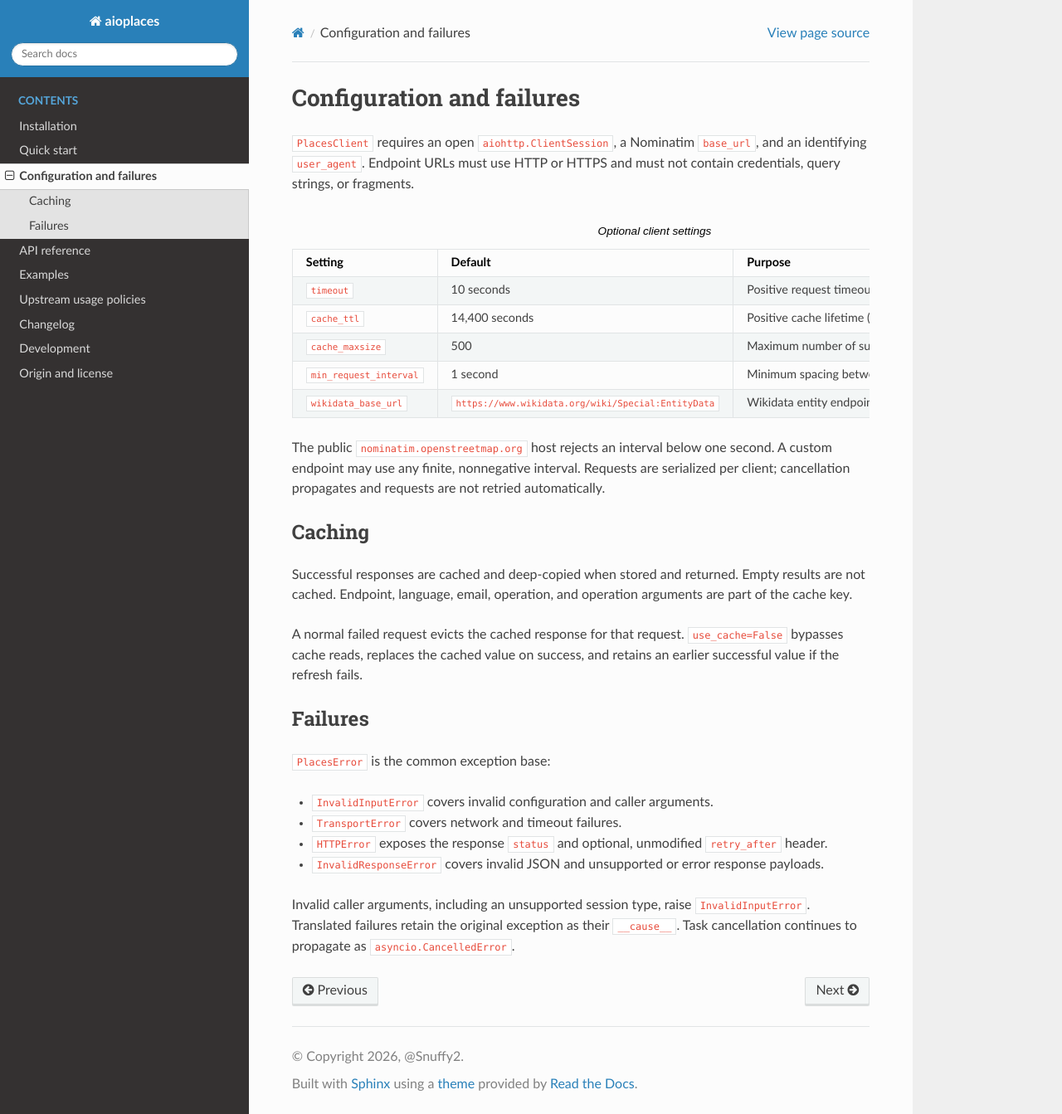
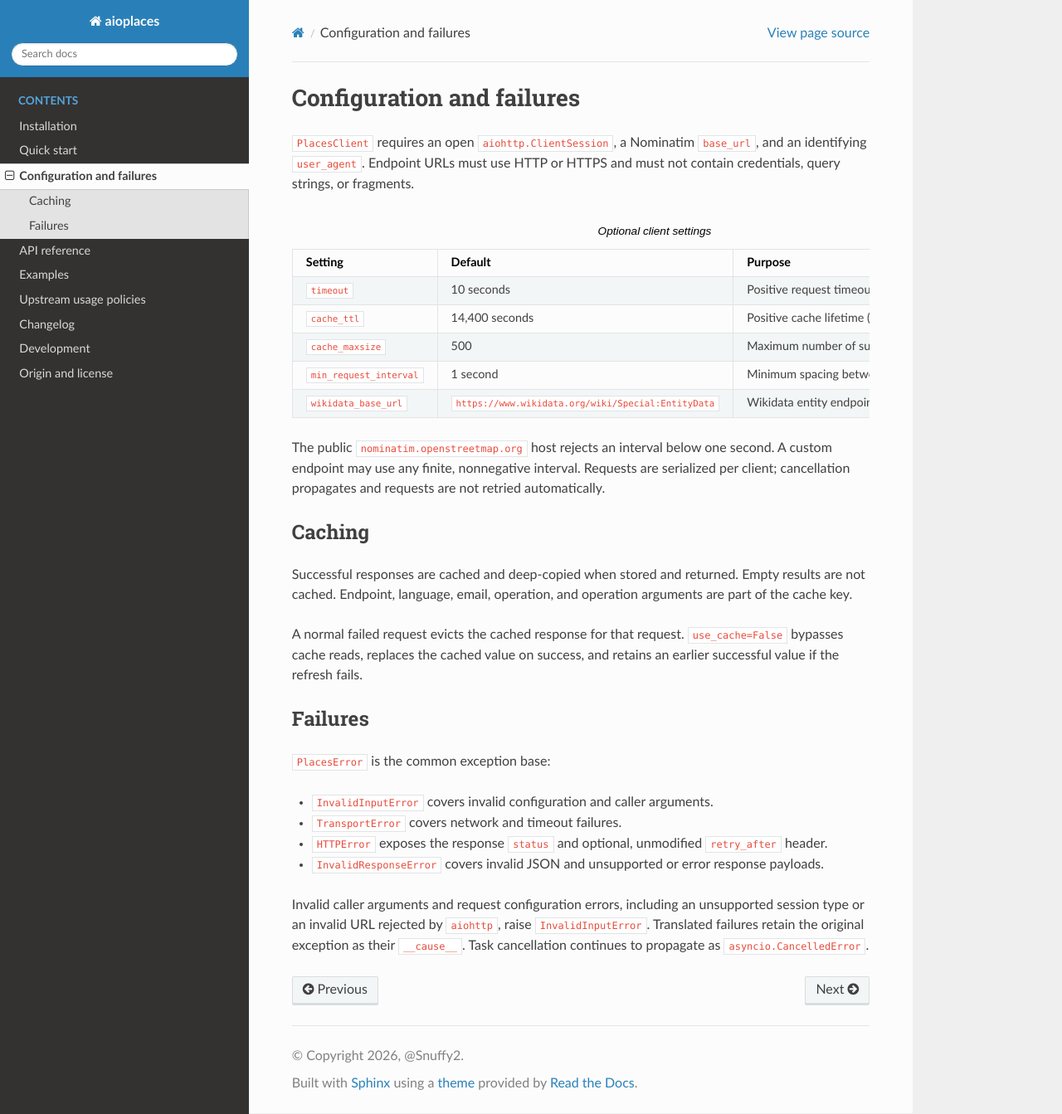
Before and after one commit to Snuffy2/aioplaces, a Sphinx documentation site: the page built from docs/source/configuration.rst, in a window 1280 px wide and 1343 px high. Shown: the whole window at 83% size. Built offline with Sphinx 7.4.7 and the Read the Docs theme 3.1.0, drawn with Linux system fonts in a browser that asks for light colours.

Commit message:
fix: classify local request failures as invalid input
Translate request TypeError and ValueError, including aiohttp InvalidURL, into InvalidInputError with preserved causes. Keep transport failures separate and verify successful recovery. Validated with 174 tests, prek, and separately run mypy.

```diff
--- a/docs/source/configuration.rst
+++ b/docs/source/configuration.rst
@@ -56,6 +56,8 @@ Failures
 * ``InvalidResponseError`` covers invalid JSON and unsupported or error response
   payloads.
 
-Invalid caller arguments, including an unsupported session type, raise
-``InvalidInputError``. Translated failures retain the original exception as their
-``__cause__``. Task cancellation continues to propagate as ``asyncio.CancelledError``.
+Invalid caller arguments and request configuration errors, including an
+unsupported session type or an invalid URL rejected by ``aiohttp``, raise
+``InvalidInputError``. Translated failures retain the original exception as
+their ``__cause__``. Task cancellation continues to propagate as
+``asyncio.CancelledError``.
```
Also changed, not shown: 2 other files.
